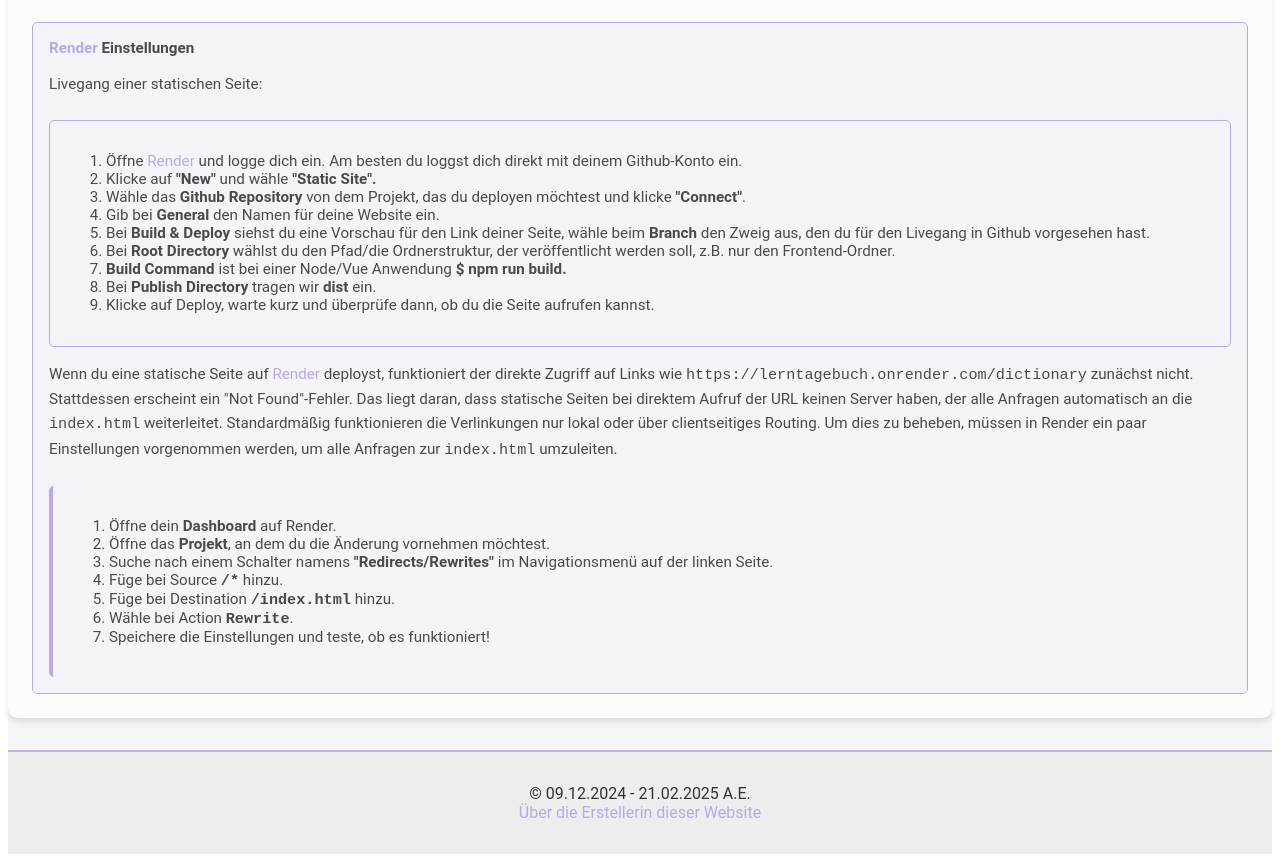
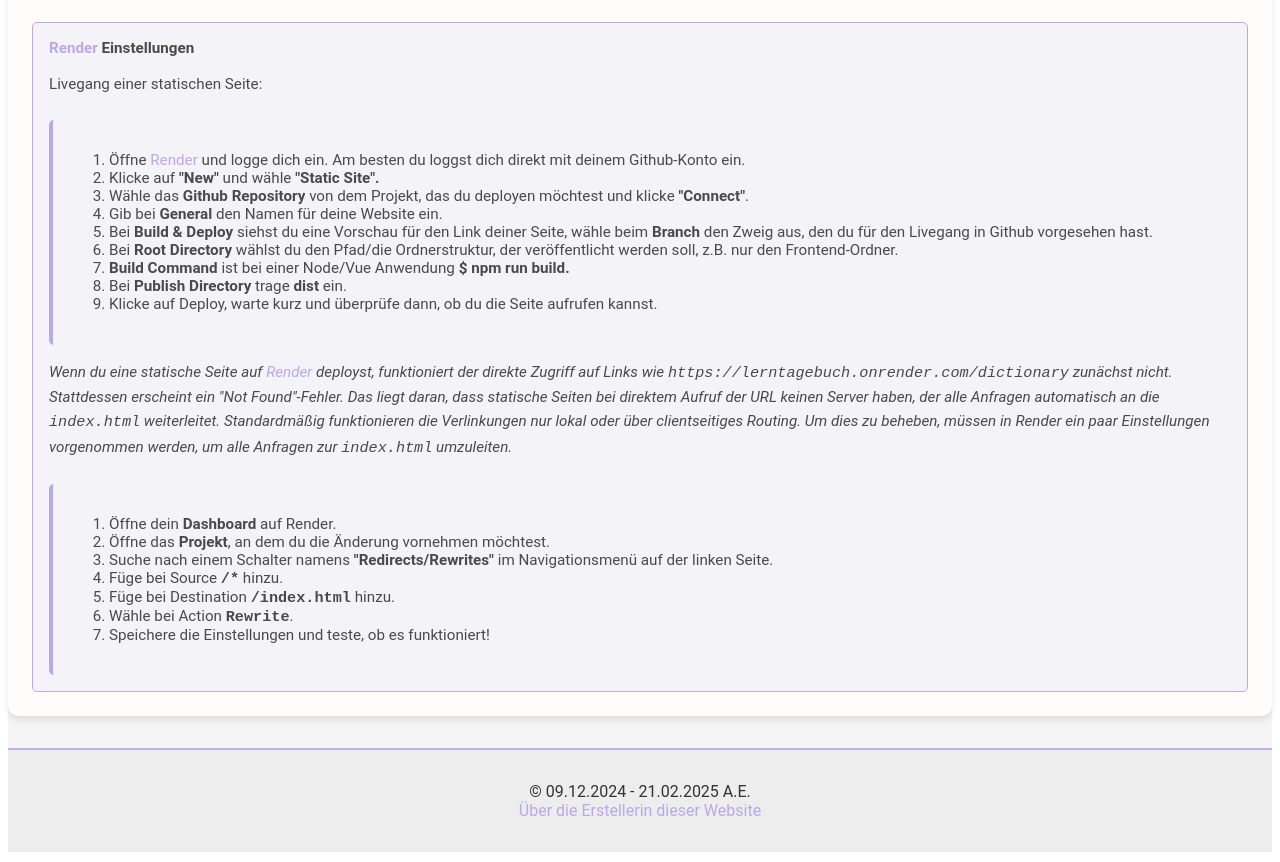
Before and after one commit to aelis123/Lerntagebuch, a Vue app in the folder Lernseite2/: page /documentation in a window 1280 px wide. Shown: the part 3280-4142 px from the top of the page. Built offline with nearby package versions, Linux system fonts and the light colour scheme.

Commit message:
Dokumentationsanpassungen

```diff
--- a/Lernseite2/src/views/DocumentationView.vue
+++ b/Lernseite2/src/views/DocumentationView.vue
@@ -128,7 +128,7 @@
       <div class="info-box2">
         <strong><a href="https://render.com/" target="_blank">Render</a> Einstellungen </strong>
 <p>Livegang einer statischen Seite:</p>
-<div class="info-box2">
+<div class="info-box">
 <ol>
 <li>Öffne <a href="https://render.com/" target="_blank">Render</a> und logge dich ein. Am besten du loggst dich direkt mit deinem Github-Konto ein.</li>
 <li>Klicke auf <strong>"New"</strong> und wähle <strong>"Static Site".</strong></li>
@@ -137,7 +137,7 @@
 <li>Bei <strong>Build & Deploy</strong> siehst du eine Vorschau für den Link deiner Seite, wähle beim <strong>Branch</strong> den Zweig aus, den du für den Livegang in Github vorgesehen hast.</li>
 <li>Bei <strong>Root Directory</strong> wählst du den Pfad/die Ordnerstruktur, der veröffentlicht werden soll, z.B. nur den Frontend-Ordner. </li>
 <li><strong>Build Command</strong> ist bei einer Node/Vue Anwendung <strong>$ npm run build.</strong></li>
-<li>Bei <strong>Publish Directory</strong> tragen wir <strong>dist</strong> ein.</li>
+<li>Bei <strong>Publish Directory</strong> trage <strong>dist</strong> ein.</li>
 <li>Klicke auf Deploy, warte kurz und überprüfe dann, ob du die Seite aufrufen kannst.</li>
 </ol>
 
@@ -147,8 +147,8 @@
 
 
 
-        <p>Wenn du eine statische Seite auf <a href="https://render.com/" target="_blank">Render</a>
-          deployst, funktioniert der direkte Zugriff auf Links wie <code>https://lerntagebuch.onrender.com/dictionary</code> zunächst nicht. Stattdessen erscheint ein "Not Found"-Fehler. Das liegt daran, dass statische Seiten bei direktem Aufruf der URL keinen Server haben, der alle Anfragen automatisch an die <code>index.html</code> weiterleitet. Standardmäßig funktionieren die Verlinkungen nur lokal oder über clientseitiges Routing. Um dies zu beheben, müssen in Render ein paar Einstellungen vorgenommen werden, um alle Anfragen zur <code>index.html</code> umzuleiten.</p>
+        <p><em>Wenn du eine statische Seite auf <a href="https://render.com/" target="_blank">Render</a>
+          deployst, funktioniert der direkte Zugriff auf Links wie <code>https://lerntagebuch.onrender.com/dictionary</code> zunächst nicht. Stattdessen erscheint ein "Not Found"-Fehler. Das liegt daran, dass statische Seiten bei direktem Aufruf der URL keinen Server haben, der alle Anfragen automatisch an die <code>index.html</code> weiterleitet. Standardmäßig funktionieren die Verlinkungen nur lokal oder über clientseitiges Routing. Um dies zu beheben, müssen in Render ein paar Einstellungen vorgenommen werden, um alle Anfragen zur <code>index.html</code> umzuleiten.</em></p>
       <div class="info-box">
       <ol>
           <li>Öffne dein <strong>Dashboard</strong> auf Render.</li>
```
